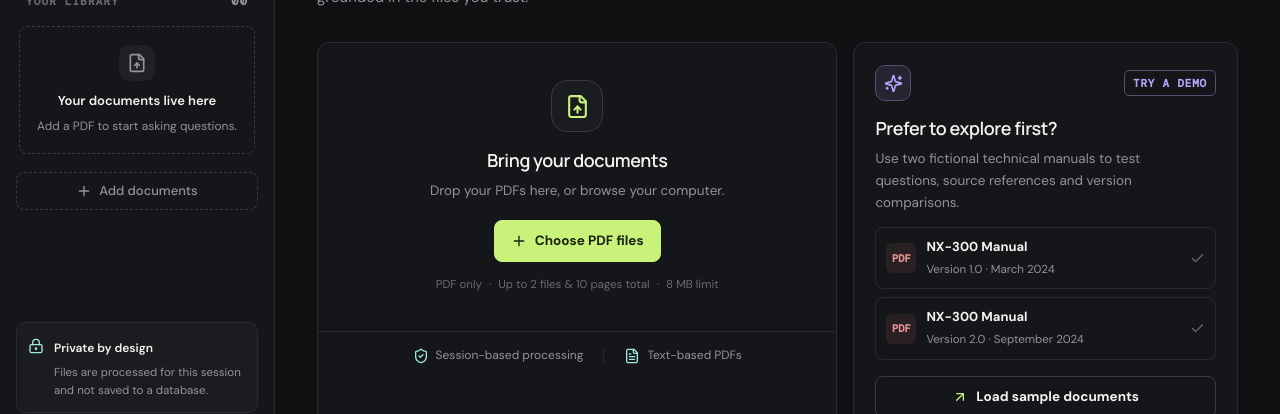
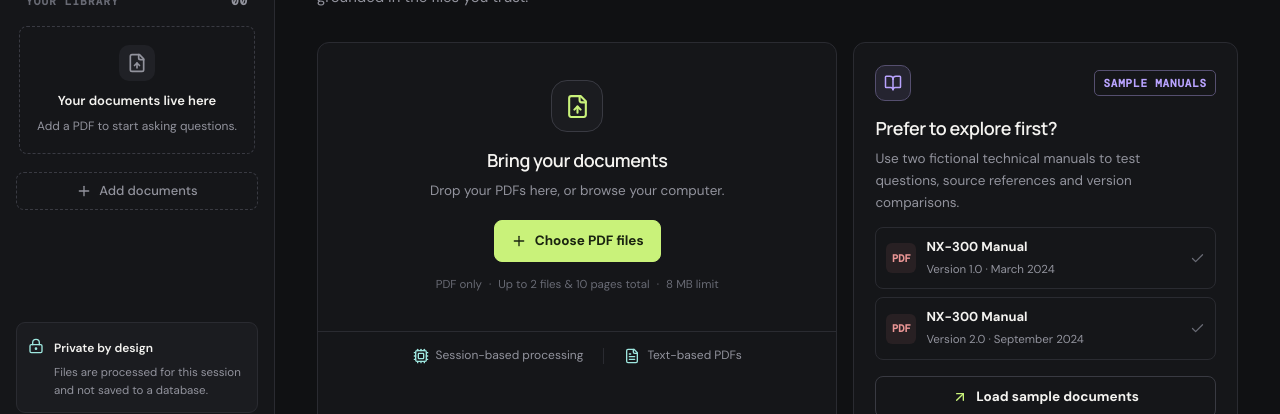
Before and after one commit to sage9705/voxora, a Next.js app: page / in a window 1280 px wide. Shown: the part 306-720 px from the top of the page. Built offline with nearby package versions, Linux system fonts and the light colour scheme; a web font is replaced by a local one.

Commit message:
refactor(welcome): replace generic shield with Cpu icon and remove vibe-coded sparkles

```diff
--- a/components/WelcomeGrid.tsx
+++ b/components/WelcomeGrid.tsx
@@ -9,9 +9,9 @@ import {
   LoaderCircle,
   Mic,
   Plus,
+  BookOpen,
   Search,
-  ShieldCheck,
-  Sparkles,
+  Cpu,
 } from 'lucide-react';
 
 type WelcomeGridProps = {
@@ -68,7 +68,7 @@ export function WelcomeGrid({
         </div>
         <div className="upload-footer">
           <div className="footer-check">
-            <ShieldCheck size={16} />
+            <Cpu size={16} />
             <span>Session-based processing</span>
           </div>
           <span className="footer-separator" />
@@ -82,9 +82,9 @@ export function WelcomeGrid({
       <div className="sample-card">
         <div className="sample-top">
           <div className="sample-icon">
-            <Sparkles size={19} />
+            <BookOpen size={18} />
           </div>
-          <span className="sample-tag">TRY A DEMO</span>
+          <span className="sample-tag">SAMPLE MANUALS</span>
         </div>
         <h2>Prefer to explore first?</h2>
         <p>
```
